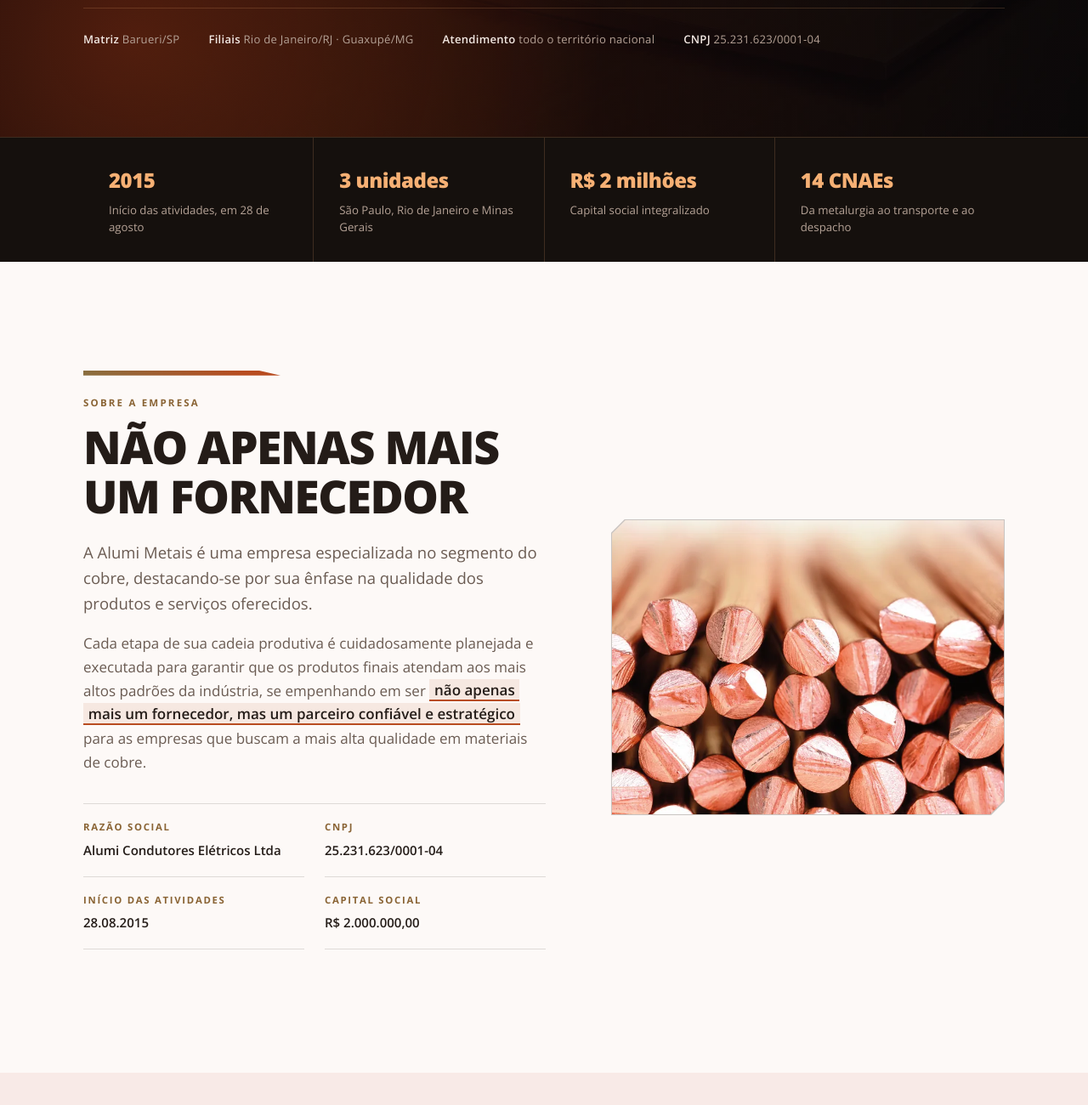
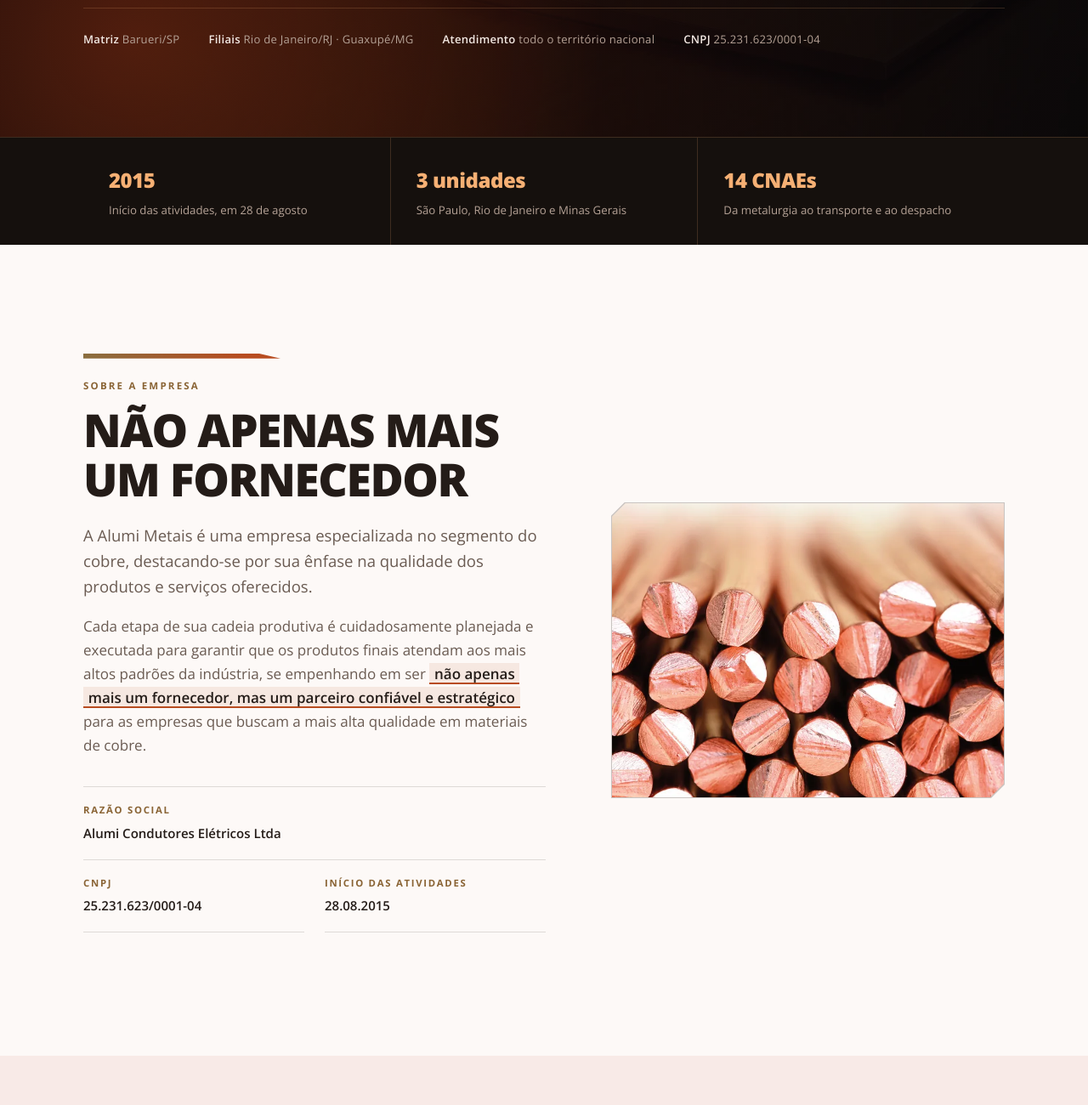
Before and after one commit to guiofsaints/alumi-site, a plain HTML site: page index.html in a window 1280 px wide. Shown: the part 780-2080 px from the top of the page at 85% size. Drawn offline with nearby package versions, Linux system fonts and the light colour scheme.

Commit message:
Remove as informacoes de capital social
Saiu do bloco de credenciais do topo e da ficha de dados em "Sobre a empresa".

Ajustes de grade para as remocoes nao abrirem buraco:
- .cred__g passa de 4 para 3 colunas (as celulas tem fundo proprio e o gap de
  1px faz as divisorias, entao uma celula vazia viraria um bloco da cor da
  linha); abaixo de 760px vai direto para 1 coluna, sem o passo de 2
- .ficha ficou com 3 itens em 2 colunas, o que deixava meia borda solta na
  ultima linha: a razao social passa a ocupar a linha inteira

```diff
--- a/index.html
+++ b/index.html
@@ -511,13 +511,14 @@
 
 /* ---------- faixa de credenciais ---------- */
 .cred{background:var(--breu-2);color:var(--breu-txt);border-top:1px solid var(--breu-linha)}
-.cred__g{display:grid;grid-template-columns:repeat(4,1fr);gap:1px;background:var(--breu-linha)}
+/* as células têm fundo próprio e o gap de 1px faz as divisórias — uma célula
+   vazia viraria um bloco da cor da linha, então nunca deixar sobra na grade */
+.cred__g{display:grid;grid-template-columns:repeat(3,1fr);gap:1px;background:var(--breu-linha)}
 .cred__i{background:var(--breu-2);padding:30px clamp(16px,2.4vw,30px)}
 .cred__i b{display:block;font-size:clamp(1.15rem,2vw,1.5rem);font-weight:800;letter-spacing:-.02em;
   color:var(--cobre-luz);margin-bottom:6px;font-variant-numeric:tabular-nums}
 .cred__i span{font-size:.83rem;color:var(--breu-suave);line-height:1.5;display:block}
-@media (max-width:860px){.cred__g{grid-template-columns:repeat(2,1fr)}}
-@media (max-width:440px){.cred__g{grid-template-columns:1fr}}
+@media (max-width:760px){.cred__g{grid-template-columns:1fr}}
 
 /* ---------- layout de duas colunas ---------- */
 .duo{display:grid;grid-template-columns:1.08fr .92fr;gap:clamp(36px,6vw,84px);align-items:center}
@@ -529,6 +530,9 @@
 /* ficha de dados */
 .ficha{margin-top:34px;border-top:1px solid var(--linha);display:grid;
   grid-template-columns:repeat(2,1fr);column-gap:24px}
+/* são 3 dados em 2 colunas: sem isto a última linha fica com meia borda solta.
+   A razão social é o valor mais longo, então é ela que ocupa a linha inteira. */
+.ficha div:first-child{grid-column:1/-1}
 .ficha div{padding:18px 22px 18px 0;border-bottom:1px solid var(--linha)}
 .ficha dt{font-size:.71rem;text-transform:uppercase;letter-spacing:.15em;color:var(--bronze);font-weight:700;margin-bottom:5px}
 .ficha dd{margin:0;font-size:.94rem;font-weight:600;font-variant-numeric:tabular-nums}
@@ -786,7 +790,6 @@
     <div class="cred__g">
       <div class="cred__i"><b class="num">2015</b><span>Início das atividades, em 28 de agosto</span></div>
       <div class="cred__i"><b class="num">3 unidades</b><span>São Paulo, Rio de Janeiro e Minas Gerais</span></div>
-      <div class="cred__i"><b class="num">R$ 2 milhões</b><span>Capital social integralizado</span></div>
       <div class="cred__i"><b class="num">14 CNAEs</b><span>Da metalurgia ao transporte e ao despacho</span></div>
     </div>
   </div>
@@ -810,7 +813,6 @@
           <div><dt>Razão social</dt><dd>Alumi Condutores Elétricos Ltda</dd></div>
           <div><dt>CNPJ</dt><dd class="num">25.231.623/0001-04</dd></div>
           <div><dt>Início das atividades</dt><dd class="num">28.08.2015</dd></div>
-          <div><dt>Capital social</dt><dd class="num">R$ 2.000.000,00</dd></div>
         </dl>
       </div>
       <figure class="duo__fig ch ch-line rev" style="margin:0">
```
Also changed, not shown: tools/index.template.html (+7 -5 lines).
